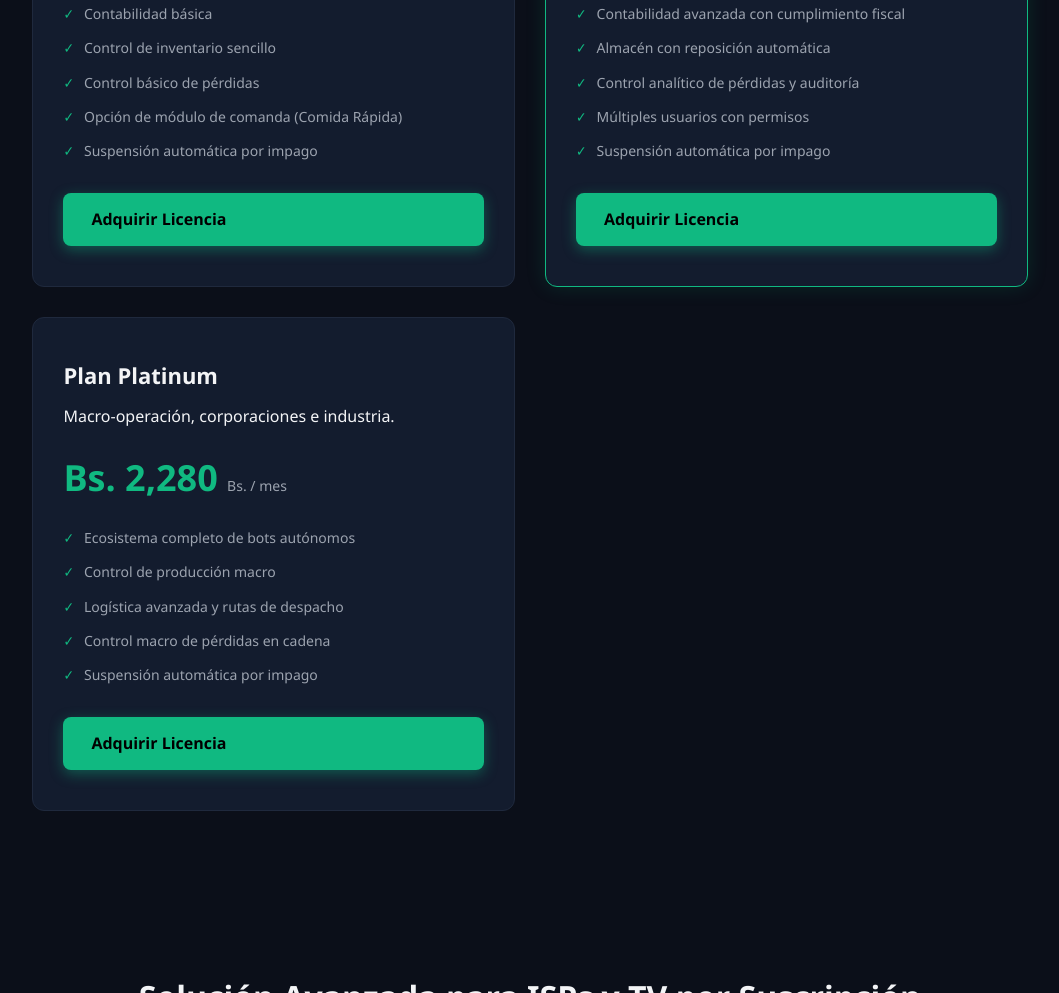
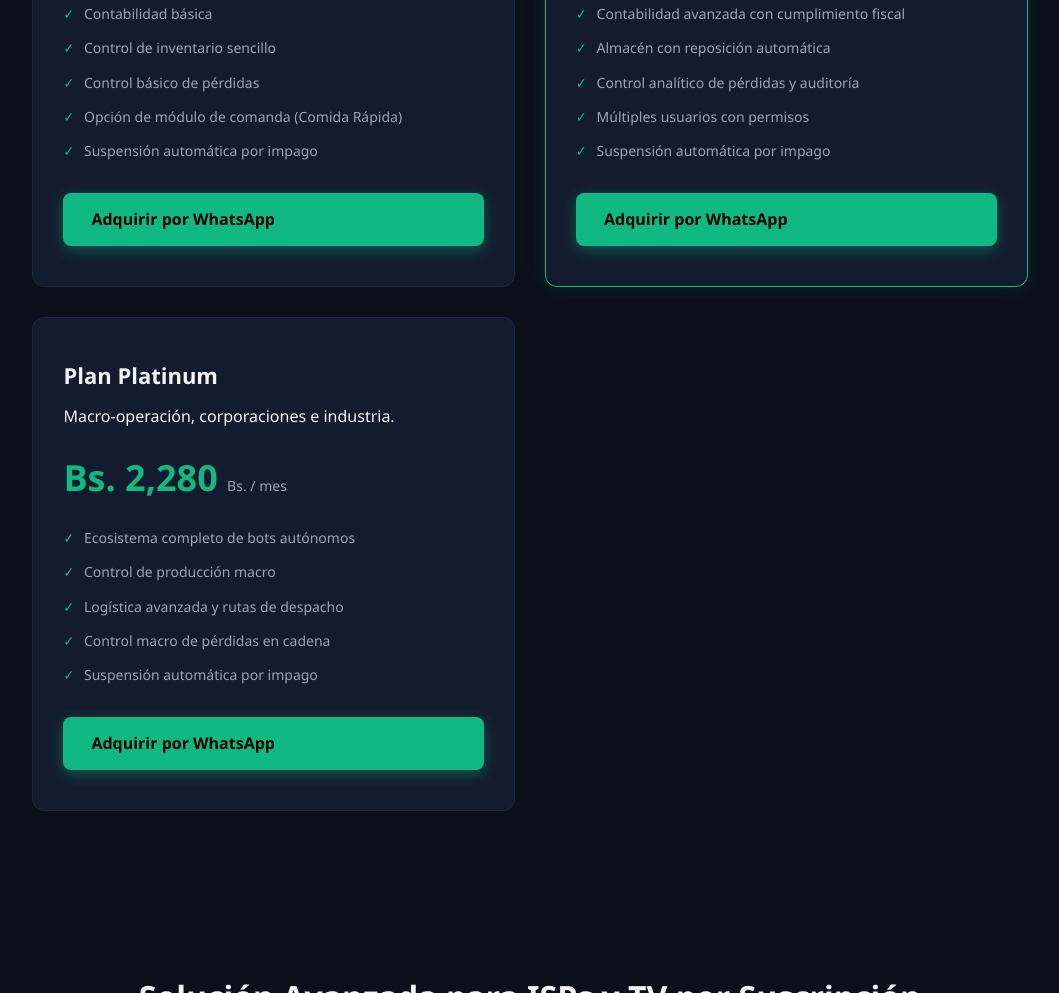
Before and after one commit to deseoprivado24-gif/mi-servidor, a website: page index.html in a window 1280 px wide. Shown: the part 2889-3882 px from the top of the page, without its empty margins (110-1169 px from the left). Drawn offline with Linux system fonts and the light colour scheme; no server answers.

Commit message:
Update index.html

```diff
--- a/index.html
+++ b/index.html
@@ -782,7 +782,7 @@
                         <li data-i18n="p1_f5">Suspensión automática por impago</li>
                     </ul>
                 </div>
-                <a href="https://wa.me/584128910215?text=Hola,%20quiero%20adquirir%20el%20Plan%20Básico" target="_blank" class="btn btn-primary" style="text-align: center;" data-i18n="btn_buy_direct">Adquirir Licencia</a>
+                <a href="https://wa.me/584128910215?text=Hola,%20quiero%20adquirir%20el%20Plan%20Básico" target="_blank" class="btn btn-primary" style="text-align: center;" data-i18n="btn_whatsapp">Adquirir por WhatsApp</a>
             </div>
 
             <!-- Plan Premium -->
@@ -799,7 +799,7 @@
                         <li data-i18n="p2_f5">Suspensión automática por impago</li>
                     </ul>
                 </div>
-                <a href="https://wa.me/584128910215?text=Hola,%20quiero%20adquirir%20el%20Plan%20Premium" target="_blank" class="btn btn-primary" style="text-align: center;" data-i18n="btn_buy_direct">Adquirir Licencia</a>
+                <a href="https://wa.me/584128910215?text=Hola,%20quiero%20adquirir%20el%20Plan%20Premium" target="_blank" class="btn btn-primary" style="text-align: center;" data-i18n="btn_whatsapp">Adquirir por WhatsApp</a>
             </div>
 
             <!-- Plan Platinum -->
@@ -816,7 +816,7 @@
                         <li data-i18n="p3_f5">Suspensión automática por impago</li>
                     </ul>
                 </div>
-                <a href="https://wa.me/584128910215?text=Hola,%20quiero%20adquirir%20el%20Plan%20Platinum" target="_blank" class="btn btn-primary" style="text-align: center;" data-i18n="btn_buy_direct">Adquirir Licencia</a>
+                <a href="https://wa.me/584128910215?text=Hola,%20quiero%20adquirir%20el%20Plan%20Platinum" target="_blank" class="btn btn-primary" style="text-align: center;" data-i18n="btn_whatsapp">Adquirir por WhatsApp</a>
             </div>
         </div>
     </section>
@@ -894,20 +894,15 @@
             const trialKeyText = document.getElementById('trialKeyText');
             const whatsappBtn = document.getElementById('whatsappBtn');
 
-            // Generar clave temporal aleatoria
             const randomKey = "TRIAL-" + Math.floor(1000 + Math.random() * 9000) + "-VE";
             trialKeyText.innerText = randomKey;
 
-            // Actualizar enlace de WhatsApp con la clave generada
             whatsappBtn.href = `https://wa.me/584128910215?text=Hola,%20estoy%20probando%20el%20sistema%20con%20mi%20clave%20temporal%20${randomKey}%20y%20quiero%20hacer%20el%20pago`;
 
-            // Mostrar el panel de prueba
             trialBox.style.display = 'block';
             trialBox.scrollIntoView({ behavior: 'smooth' });
 
-            // Configurar tiempo en segundos (25 minutos = 1500 segundos)
             let tiempoRestante = 1500;
-
             if (window.trialInterval) clearInterval(window.trialInterval);
 
             window.trialInterval = setInterval(() => {
@@ -930,7 +925,7 @@
             }, 1000);
         }
 
-        // Diccionario de Traducciones Multi-idioma
+        // Diccionario de Traducciones Multi-idioma con precios limpios y sin Telegram
         const translations = {
             es: {
                 page_title: "Nexus ERP - El ERP Autónomo impulsado por Bots",
@@ -938,7 +933,7 @@
                 m1: "🚀 Automatización Total", m2: "🤖 Ecosistema de Bots 24/7", m3: "💬 Gestión de Cobros y Cortes", m4: "💰 Pagos con Binance Pay", m5: "📊 Control Financiero y Fiscal", m6: "☁️ Nube Segura", m7: "📡 Módulo Especializado ISPs y TV",
                 hero_title: "Tu empresa en <span>piloto automático</span>, sin fricción administrativa.",
                 hero_desc: "El ERP autónomo gestionado por bots inteligentes. Selecciona tu país, realiza tu pago con Binance o prueba el sistema gratis por 25 minutos de inmediato.",
-                btn_buy: "Comprar Licencia", btn_more: "Conocer Más", btn_buy_direct: "Adquirir Licencia",
+                btn_buy: "Comprar Licencia", btn_more: "Conocer Más", btn_whatsapp: "Adquirir por WhatsApp",
                 feat_title: "Ecosistema Autónomo Integrado",
                 f1_title: "Bots de Operación 24/7", f1_desc: "Gestión automatizada de contabilidad fiscal adaptada a las leyes de tu país, control de almacén y reposición de inventario en tiempo real.",
                 f2_title: "Control Universal de Pérdidas", f2_desc: "Rastreo transversal de mermas, diferencias en caja, desperdicios y costos ocultos para blindar la rentabilidad de tu negocio desde el día uno.",
@@ -972,7 +967,7 @@
                 m1: "🚀 Total Automation", m2: "🤖 24/7 Bot Ecosystem", m3: "💬 Billing & Cut Automation", m4: "💰 Binance Pay", m5: "📊 Financial & Tax Control", m6: "☁️ Secure Cloud", m7: "📡 Specialized ISPs & TV Module",
                 hero_title: "Your business on <span>autopilot</span>, with zero administrative friction.",
                 hero_desc: "The autonomous ERP managed by smart bots. Select your country, pay with Binance or test the system free for 25 minutes immediately.",
-                btn_buy: "Get License", btn_more: "Learn More", btn_buy_direct: "Get License",
+                btn_buy: "Get License", btn_more: "Learn More", btn_whatsapp: "Get via WhatsApp",
                 feat_title: "Integrated Autonomous Ecosystem",
                 f1_title: "24/7 Operation Bots", f1_desc: "Automated fiscal accounting management adapted to your country's laws, warehouse control, and real-time inventory replenishment.",
                 f2_title: "Universal Loss Control", f2_desc: "Cross-cutting tracking of shrinkage, cash differences, waste, and hidden costs to secure business profitability from day one.",
@@ -1006,7 +1001,7 @@
                 m1: "🚀 全面自动化", m2: "🤖 7x24小时机器人生态系统", m3: "💬 计费与切断自动化", m4: "💰 币安支付(Binance Pay)", m5: "📊 财务与税务控制", m6: "☁️ 安全云端", m7: "📡 ISP与电视专业模块",
                 hero_title: "让您的企业实现<span>自动驾驶</span>，零行政摩擦。",
                 hero_desc: "由智能机器人管理的自主ERP。选择国家，使用币安付款或立即免费试用25分钟。",
-                btn_buy: "购买许可", btn_more: "了解更多", btn_buy_direct: "获取许可",
+                btn_buy: "购买许可", btn_more: "了解更多", btn_whatsapp: "通过WhatsApp购买",
                 feat_title: "集成自主生态系统",
                 f1_title: "7x24小时运营机器人", f1_desc: "适应您所在国家法律的自动化财务会计管理、仓库控制和实时库存补货。",
                 f2_title: "全方位损失控制", f2_desc: "跨业务追踪损耗、现金差异、浪费和隐藏成本，确保从第一天起就保障盈利能力。",
@@ -1051,9 +1046,11 @@
                     el.innerHTML = t[key];
                 }
             });
+            // Refrescar precios al cambiar de idioma para que mantengan la moneda correcta
+            cambiarPais();
         }
 
-        // Lógica de cambio de país y monedas con el 50% de descuento aplicado ($7.50, $22.50, $60.00 base)
+        // Lógica limpia y directa de cambio de país y monedas con el 50% de descuento ($7.50, $22.50, $60.00 base)
         function cambiarPais() {
             const selector = document.getElementById('countrySelector');
             const pais = selector.value;
```
